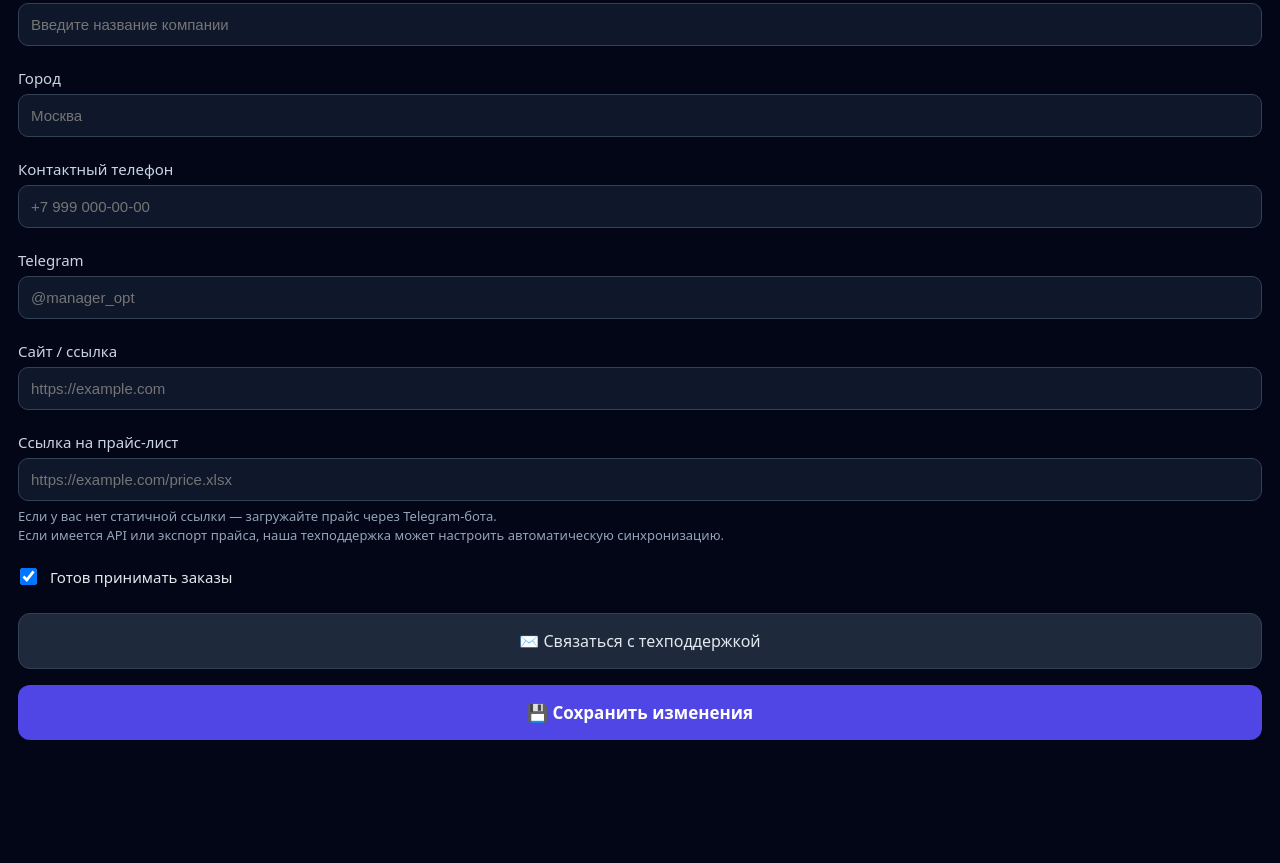
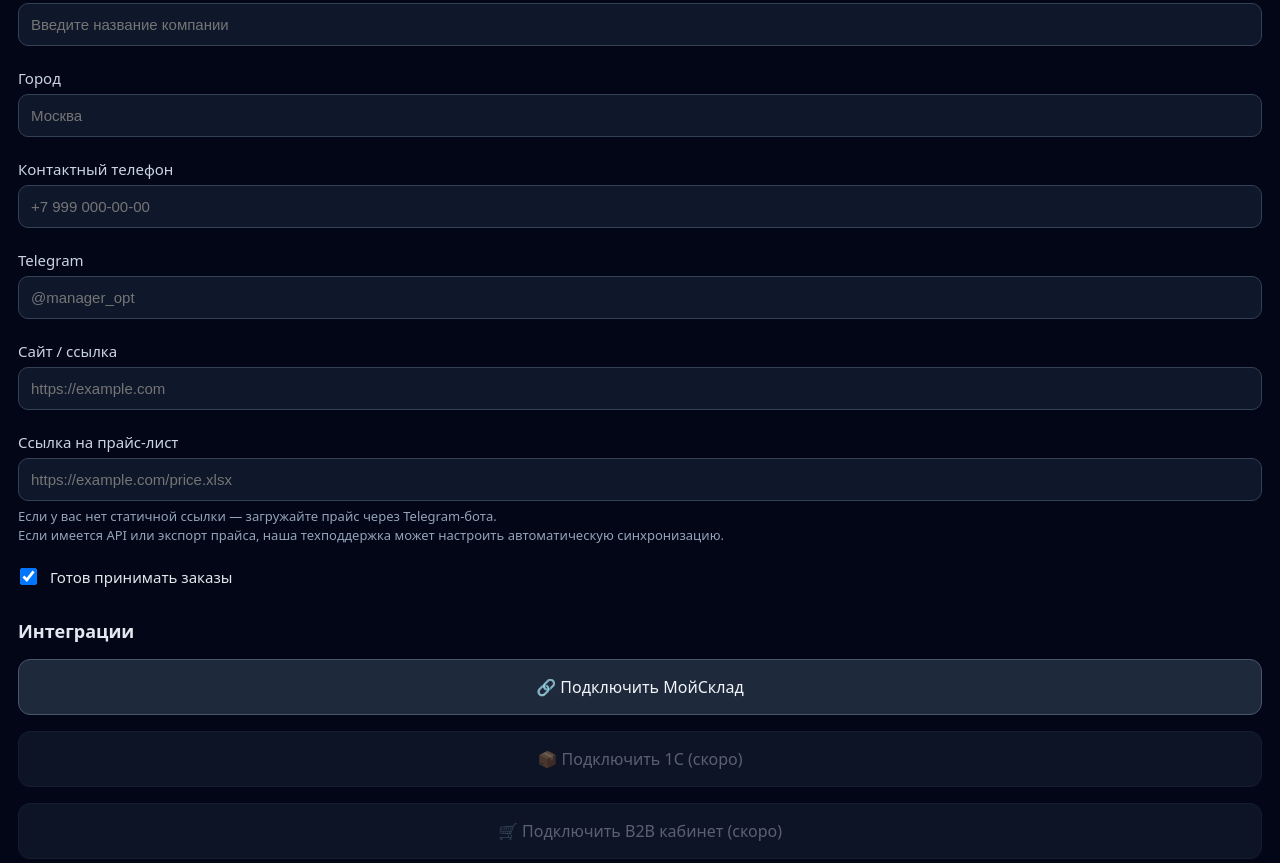
Before and after one commit to sonimz1307-pixel/opto-webapp, a plain HTML site: page supplier_profile.html in a window 1280 px wide. Shown: the part 89-952 px from the top of the page. Before the commit the page ends 847 px from the top, so only its background shows below. Drawn offline with Linux system fonts and the light colour scheme; a script that the page names is missing.

Commit message:
Update supplier_profile.html

```diff
--- a/supplier_profile.html
+++ b/supplier_profile.html
@@ -24,6 +24,13 @@
       margin: 0 0 18px;
       font-size: 22px;
       font-weight: 600;
+    }
+
+    h2 {
+      font-size: 18px;
+      margin: 32px 0 16px;
+      font-weight: 600;
+      color: #e2e8f0;
     }
 
     .field {
@@ -65,31 +72,34 @@
       font-size: 15px;
     }
 
-    .button-primary {
-      width: 100%;
-      display: block;
-      padding: 16px;
-      text-align: center;
-      font-size: 17px;
-      font-weight: 600;
-      background: #4f46e5;
-      border-radius: 12px;
-      color: #fff;
-      border: none;
-      margin-top: 16px;
-    }
-
+    .button-primary,
     .button-secondary {
       width: 100%;
       display: block;
       padding: 16px;
       text-align: center;
       font-size: 16px;
+      border-radius: 12px;
+      margin-top: 16px;
+      user-select: none;
+    }
+
+    .button-primary {
+      font-weight: 600;
+      background: #4f46e5;
+      color: #fff;
+      border: none;
+    }
+
+    .button-secondary {
       background: #1e293b;
-      border-radius: 12px;
       color: #e2e8f0;
       border: 1px solid #334155;
-      margin-top: 16px;
+    }
+
+    .button-disabled {
+      opacity: 0.4;
+      cursor: not-allowed;
     }
   </style>
 
@@ -145,12 +155,29 @@
     <span>Готов принимать заказы</span>
   </div>
 
+  <!-- 🔷 Интеграции -->
+  <h2>Интеграции</h2>
+
+  <!-- Подключить МойСклад -->
+  <div class="button-secondary" id="connect_moysklad_btn" style="border-color:#475569;color:#f1f5f9;">
+    🔗 Подключить МойСклад
+  </div>
+
+  <!-- 1С -->
+  <div class="button-secondary button-disabled">
+    📦 Подключить 1С (скоро)
+  </div>
+
+  <!-- B2B -->
+  <div class="button-secondary button-disabled">
+    🛒 Подключить B2B кабинет (скоро)
+  </div>
+
   <!-- Кнопка поддержки -->
   <div class="button-secondary" id="support_btn">✉️ Связаться с техподдержкой</div>
 
   <!-- Сохранить -->
   <div class="button-primary" id="save_btn">💾 Сохранить изменения</div>
-
 
   <script>
     const tg = window.Telegram.WebApp;
@@ -178,12 +205,21 @@ if (incoming) {
       document.getElementById("active").checked = incoming.active !== false;
     }
 
-    // Кнопка поддержки
+    // --- Подключение МойСклад ---
+    document.getElementById("connect_moysklad_btn").onclick = function () {
+      const data = {
+        action: "connect_moysklad"
+      };
+      tg.sendData(JSON.stringify(data));
+      tg.close();
+    };
+
+    // --- Поддержка ---
     document.getElementById("support_btn").onclick = function () {
       window.open("https://t.me/Polite009", "_blank");
     };
 
-    // Кнопка сохранения
+    // --- Сохранить ---
     document.getElementById("save_btn").onclick = function () {
       const data = {
         action: "save_supplier_profile",
```
Lines whose indentation alone changed are shown as unchanged.
